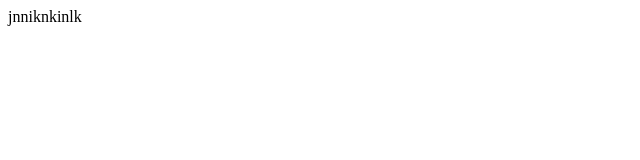
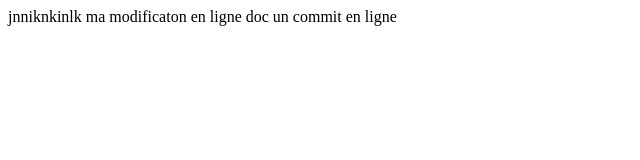
Before and after one commit to minasvimz/debut-github, a plain HTML site: page index2.html in a window 1280 px wide. Shown: the whole page, without its empty margins (0-640 px from the left). Drawn offline with Linux system fonts and the light colour scheme.

Commit message:
Update index2.html

```diff
--- a/index2.html
+++ b/index2.html
@@ -7,5 +7,7 @@
 </head>
 <body>
     jnniknkinlk
+    ma modificaton en ligne
+    doc un commit en ligne
 </body>
 </html>
```
